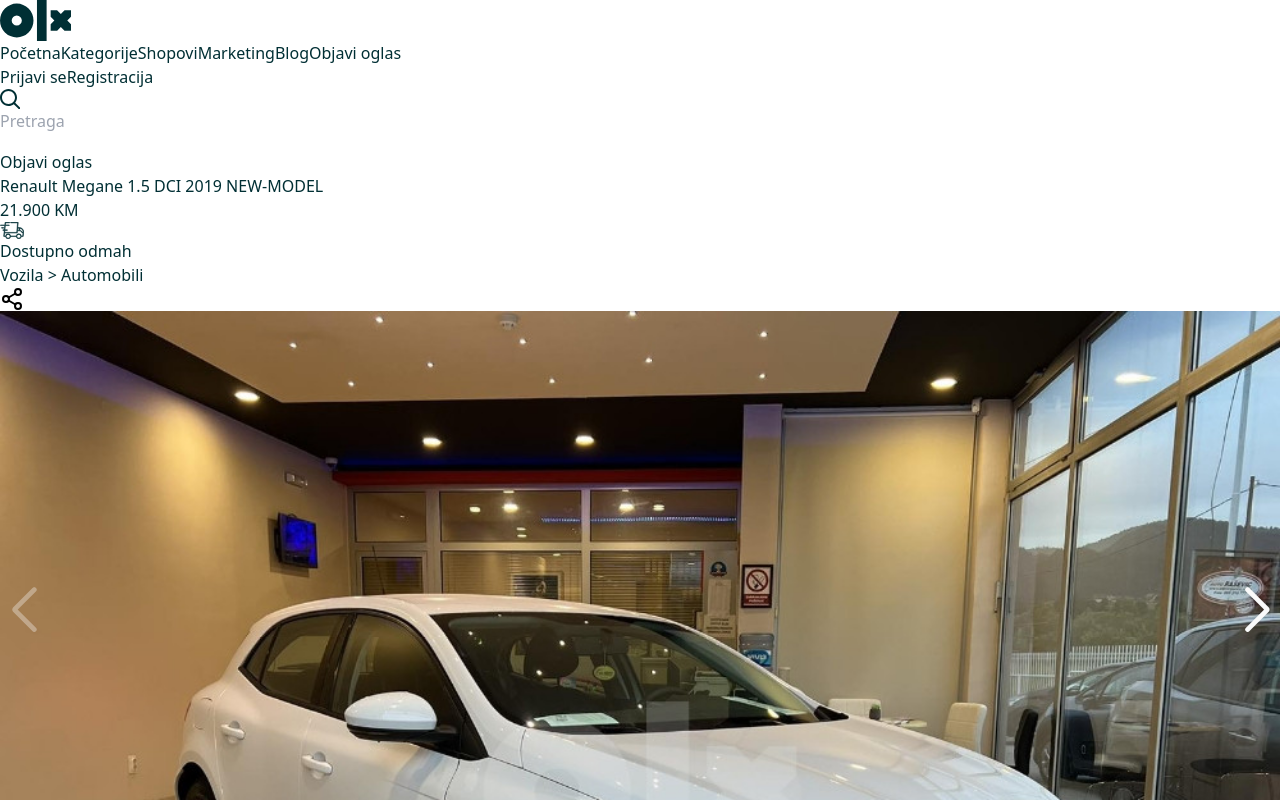
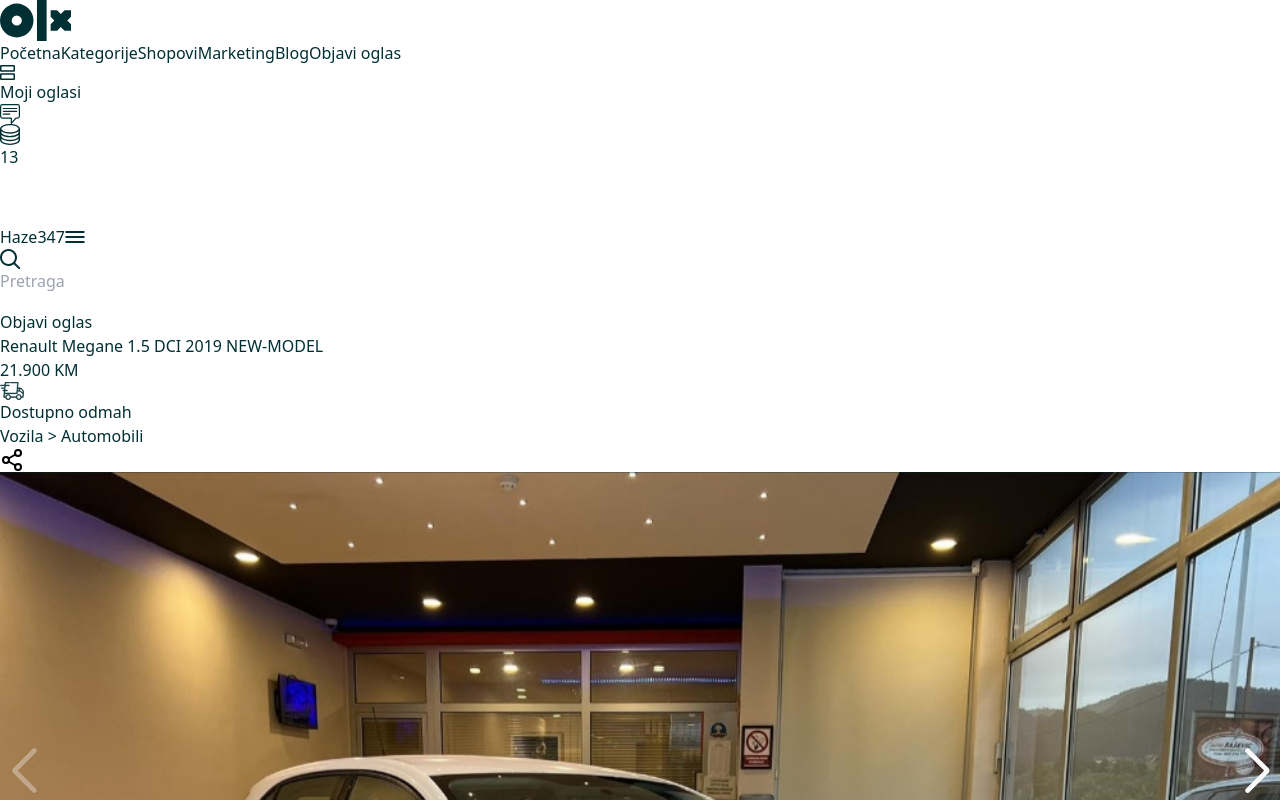
Before and after one commit to hamzahusic/olx-clone, a React (Vite) app: page /article/1 in a window 1280 px wide. Shown: the top 800 px of the page. Built offline with nearby package versions, Linux system fonts and the light colour scheme.

Commit message:
Added aditional fetatures to registered user side

```diff
--- a/src/components/Header/Navbar.jsx
+++ b/src/components/Header/Navbar.jsx
@@ -2,12 +2,21 @@
 import oglasiIcon from '../../assets/listOglasi.svg'
 import searchIcon from '../../assets/search.svg'
 import objaviIcon from '../../assets/objavi.svg'
+import messagesIcon from '../../assets/big-speech-balloon.svg'
+import creditsIcon from '../../assets/olxcredit.svg'
+import whiteProfile from "../../assets/white-olx.svg"
+import menuIcon from '../../assets/menu.svg'
+import closeBtn from '../../assets/close.svg'
+
 import { useState } from "react";
 import { Link, useNavigate } from "react-router-dom";
+
 const Navbar = () => {
     const navigate = useNavigate();
+    const [menu,setMenu] = useState(false);
     const [inputValue,setInputValue] = useState(null);
-    const [user,setUser] = useState(false);
+
+    const [user,setUser] = useState(true);
 
 
     const searchArticle = (e) => {
@@ -18,7 +27,7 @@
     }
 
     return (
-        <nav className="p-5 bg-white ">
+        <nav className="p-5 bg-white">
             <div className="flex justify-between items-center">
                 <div className="flex gap-5 text-sm items-center font-semibold">
                     <Link to="/"><img src={logo} alt="" width={71}/></Link>
@@ -37,9 +46,12 @@
                         </div>
                     }
                     {user &&
-                        <div>
-                            <Link to="/"><img src={oglasiIcon}/> Moji oglasi</Link>
-                            <Link to="/">Registracija</Link>
+                        <div className="flex gap-5 items-center text-sm font-semibold">
+                            <Link to="/" className="flex gap-2 items-center border-r-[1px] pr-3 border-[#002f34]"><img src={oglasiIcon} width={15}/> Moji oglasi</Link>
+                            <Link to="/" className="border-r-[1px] pr-3 border-[#002f34]"><img src={messagesIcon} width={20}/></Link>
+                            <Link to="/" className="flex gap-2 items-center border-r-[1px] pr-3 border-[#002f34]"><img src={creditsIcon} width={20}/><span className="bg-yellow-100 px-2 rounded">13</span></Link>
+                            <Link to="/" className="flex gap-3 items-center text-base"><div className=" w-10 h-10 rounded-full overflow-hidden"><img src={whiteProfile} className="bg-gray-800 w-full h-full object-fit p-1"/></div>Haze347</Link>
+                            <button onClick={() => setMenu(true)}><img src={menuIcon}/></button>
                         </div>
                     }
                 </div>
@@ -54,6 +66,14 @@
                     <span className="min-w-[100%]">Objavi oglas</span>
                 </button>
             </div>
+            {user && menu && <div className="fixed shadow-xl bg-white top-0 right-0 bottom-0 z-[9999] p-5 w-full md:max-w-[350px] transition-width duration-500 animate-width">
+                     <div className="flex items-center justify-between mb-5">
+                        <p className=" text-xl font-bold">Moj OLX</p>
+                        <button onClick={() => setMenu(false)}><img src={closeBtn} width={15}/></button>
+                    </div>
+                    <p>LINK</p>
+
+            </div>}
         </nav>
      );
 }
--- a/src/index.css
+++ b/src/index.css
@@ -37,3 +37,16 @@
 .swiper-button-prev{
   color: #fafafa;
 }
+
+@keyframes widthAnimation {
+  0% {
+    width: 0;
+  }
+  100% {
+    width: 100%; /* Change to your desired final width */
+  }
+}
+
+.animate-width {
+  animation: widthAnimation 0.7s ease-in-out; /* Customize duration and timing function */
+}
--- a/src/pages/userPage/ArticlePage.jsx
+++ b/src/pages/userPage/ArticlePage.jsx
@@ -246,7 +246,6 @@
                             <Article id={2} image={image} title={"GARMIN WATCH"} time={"prije 2 minute"} price={"150KM"} tags={['Dizel','Novo']} available={true}/>
                             <Article id={3} image={image} title={"GARMIN WATCH"} time={"prije 2 minute"} price={"150KM"} tags={['Dizel','Novo']} available={true}/>
                             <Article id={4} image={image} title={"GARMIN WATCH"} time={"prije 2 minute"} price={"150KM"} tags={['Dizel','Novo']} available={true}/>
-
                         </div>
                     </div>
                 </div>
--- a/src/pages/userPage/SearchArticles.jsx
+++ b/src/pages/userPage/SearchArticles.jsx
@@ -16,7 +16,7 @@
             <Filters/>
             {!result &&
                 <div className="bg-yellow-100 text-center py-32 text-[#002f34] text-3xl">
-                    UPSSS! NO RESULT {user ? "SOMETHING" : "NOTHING"}
+                    UPSSS! NO RESULTS
                 </div>
             }
             {result && <div className=" p-5 bg-[#f1f4f5] grid grid-cols-[repeat(auto-fill,minmax(233px,1fr))] gap-4">
```
Also changed, not shown: src/assets/close.svg (added), src/assets/olxcredit.svg (added).
